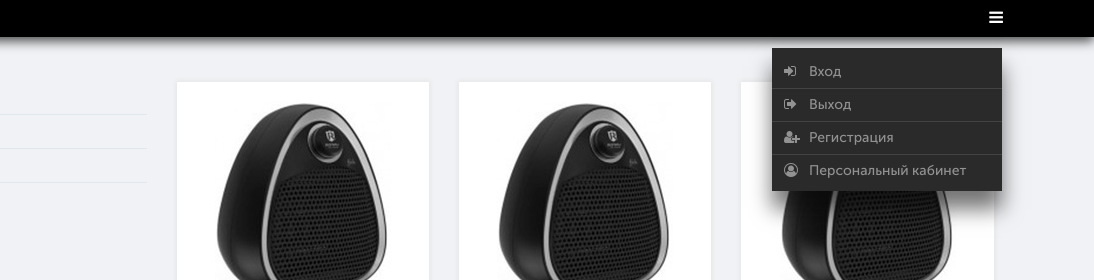
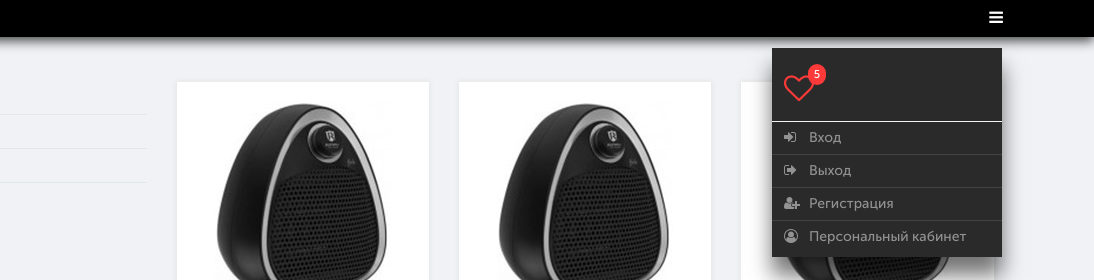
Before and after one commit to Ko2doo/vitrina, a website: page app/index.html in a window 1280 px wide. Both pictures are taken after a click on the button 1182 px from the left and 18 px from the top of the page. Shown: the top 280 px of the page, 186-1280 px from the left. Drawn offline with Linux system fonts and the light colour scheme.

Commit message:
menu is complite 40%

```diff
--- a/app/index.html
+++ b/app/index.html
@@ -33,7 +33,16 @@
           <button class="btn-open">
             <i class="fa fa-bars" aria-hidden="true"></i>
           </button>
+
           <nav class="menu-content account-setting__navigation">
+            <ul class="counter-bar">
+              <li class="counter-bar__li-item">
+                <a href="#" target="_blank" class="counter-bar__link-item">
+                  <i class="fa fa-heart-o counter-bar__icon-item" aria-hidden="true"></i>
+                    <span class="fav-counter">5</span>
+                </a>
+              </li>
+            </ul>
             <a href="#" target="_blank" class="account-setting__link login">
               <i class="fa fa-sign-in link-icon" aria-hidden="true"></i>
               <span class="link-txt">Вход</span>
--- a/app/scss/stylesheets/_dropdown.scss
+++ b/app/scss/stylesheets/_dropdown.scss
@@ -9,4 +9,37 @@
 		animation-fill-mode: forwards;
 		background-color: $main-black;
 	}
+
+	.counter-bar{
+		display: flex;
+		justify-content: flex-start;
+		padding: rem(8) 0 rem(6);
+		border-bottom: 1px solid $main-bg;
+
+			&__li-item{
+				width: 100%;
+				display: flex;
+				align-items: center;
+				padding: rem(8) 0 rem(8) rem(12);
+			}
+
+			&__link-item{
+				position: relative;
+				font-size: em(30);
+				color: $main-orange;
+			}
+
+			&__icon-item{}
+
+			.fav-counter{
+				position: absolute;
+				top: rem(-8);
+				right: rem(-12);
+				border-radius: rem(30);
+				padding: rem(4) rem(6) rem(4) rem(6);
+				@include font(em(6), 500);
+				background-color: $main-orange;
+				color: $main-white;
+			}
+	}
 }
```
Also changed, not shown: app/css/main.css.
